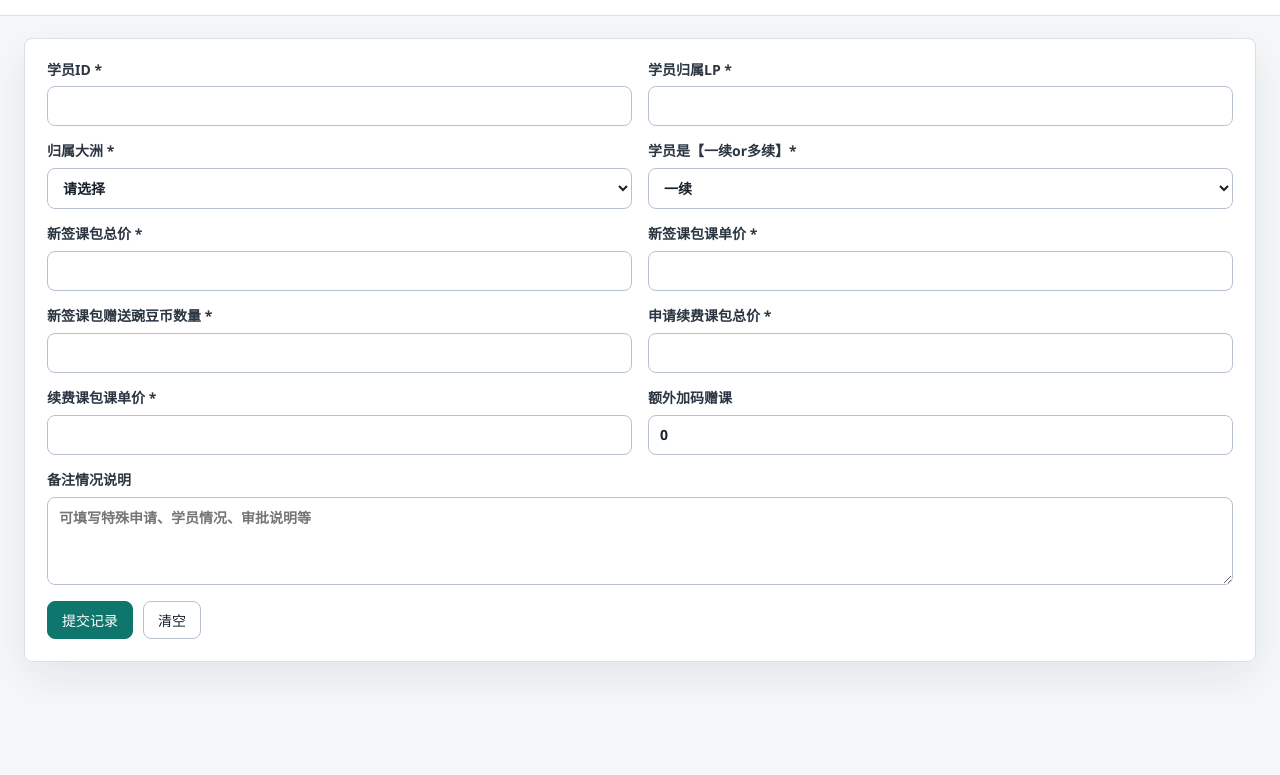
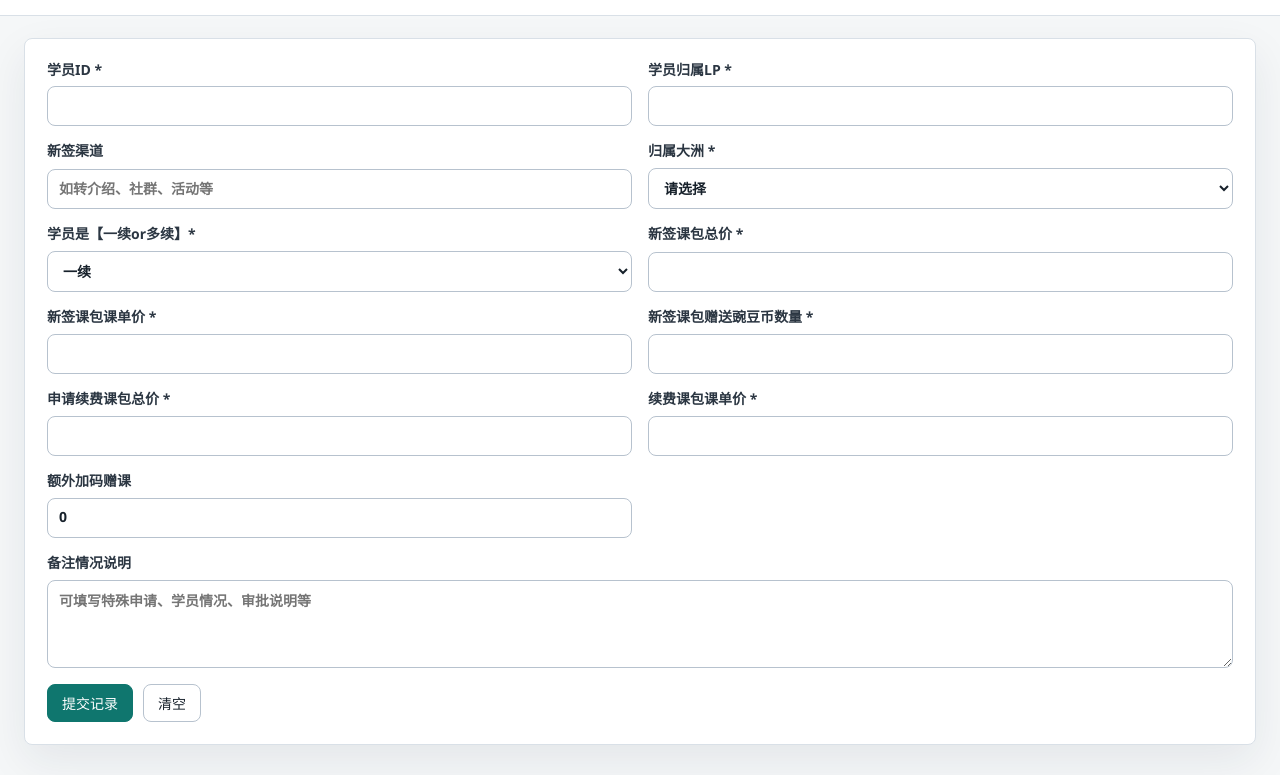
Before and after one commit to jinlingbi/student-renewal-stats, a website: page index.html in a window 1280 px wide. Shown: the part 73-848 px from the top of the page. Before the commit the page ends 800 px from the top, so only its background shows below. Drawn offline with Linux system fonts and the light colour scheme.

Commit message:
Update index.html

```diff
--- a/index.html
+++ b/index.html
@@ -37,6 +37,11 @@
           <label>
             <span>学员归属LP *</span>
             <input name="lp" required />
+          </label>
+
+          <label>
+            <span>新签渠道</span>
+            <input name="newSignChannel" placeholder="如转介绍、社群、活动等" />
           </label>
 
           <label>
@@ -132,6 +137,7 @@
               <tr>
                 <th>学员ID</th>
                 <th>归属LP</th>
+                <th>新签渠道</th>
                 <th>大洲</th>
                 <th>类型</th>
                 <th>新签总价</th>
```
